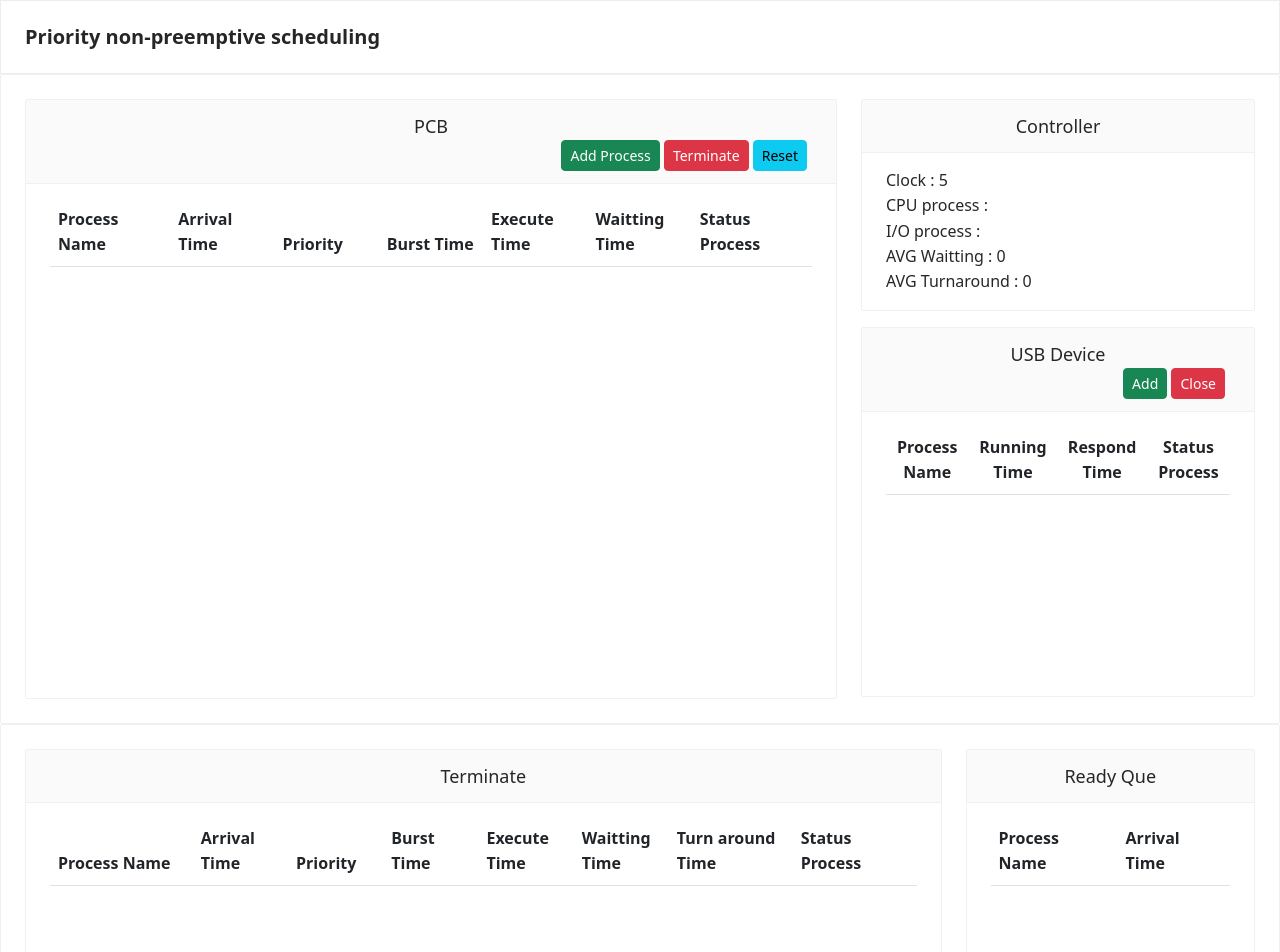
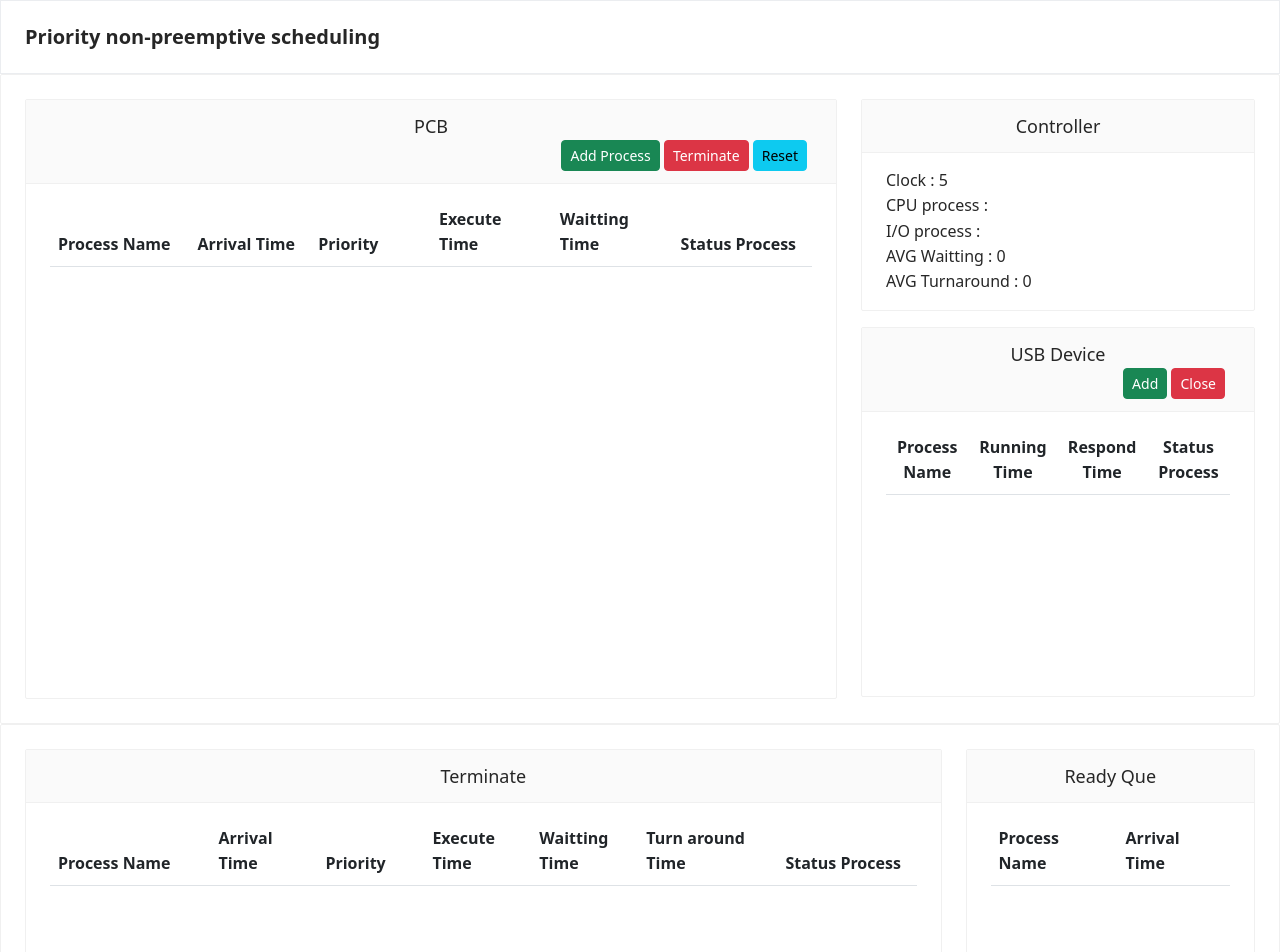
Before and after one commit to dulyakit/os-pcb, a React (Create React App) app: page / in a window 1280 px wide. Shown: the top 952 px of the page. Built offline with nearby package versions, Linux system fonts and the light colour scheme.

Commit message:
เอา burst time ออก

```diff
--- a/src/view/pcb.js
+++ b/src/view/pcb.js
@@ -41,7 +41,6 @@ const PCB = () => {
       name: `Process${processList.length}`,
       arrivalTime: clock,
       priority: getRandomInt(0, 9),
-      burstTime: 0,
       usb: {
         status: false,
         statusUsb: 'Running',
@@ -70,7 +69,6 @@ const PCB = () => {
     // นำตัวแปรที่เก็บค่าที่ค้นหามาเปลี่ยน statusProcess เป็น Terminate
     terminateProcesss[0].statusProcess = "Terminate";
     terminateProcesss[0].turnAroundTime = terminateProcesss[0].excute + terminateProcesss[0].wait;
-    terminateProcesss[0].burstTime = terminateProcesss[0].excute + terminateProcesss[0].usb.runningTime;
     // console.log("terminateProcesss", terminateProcesss);
 
     setProcessCurrent(null)
@@ -196,7 +194,6 @@ const PCB = () => {
         if (tempList[i].statusProcess === "Running") {
           setProcessCurrent(tempList[i].id)
           tempList[i].excute++
-          tempList[i].burstTime++
 
         } else if (tempList[i].statusProcess === "Ready") {
           tempList[i].wait++
@@ -209,7 +206,6 @@ const PCB = () => {
 
           if (tempList[i].usb.statusUsb === "Running") {
             tempList[i].usb.runningTime++
-            tempList[i].burstTime++
           }
 
           if (tempList[i].usb.statusUsb === "Waiting") {
@@ -267,7 +263,6 @@ const PCB = () => {
                       <th style={{ width: '15%' }}>Process Name</th>
                       <th style={{ width: '13%' }}>Arrival Time</th>
                       <th style={{ width: '13%' }}>Priority</th>
-                      <th style={{ width: '13%' }}>Burst Time</th>
                       <th style={{ width: '13%' }}>Execute Time</th>
                       <th style={{ width: '13%' }}>Waitting Time</th>
                       <th style={{ width: '15%' }}>Status Process</th>
@@ -280,7 +275,6 @@ const PCB = () => {
                           <td>{items.name}</td>
                           <td>{items.arrivalTime}</td>
                           <td>{items.priority}</td>
-                          <td>{items.burstTime}</td>
                           <td>{items.excute}</td>
                           <td>{items.wait}</td>
                           {items.statusProcess === 'New' && (<td>New</td>)}
--- a/src/view/terminate.js
+++ b/src/view/terminate.js
@@ -24,7 +24,6 @@ const Terminate = () => {
                       <th style={{ width: '15%' }}>Process Name</th>
                       <th style={{ width: '10%' }}>Arrival Time</th>
                       <th style={{ width: '10%' }}>Priority</th>
-                      <th style={{ width: '10%' }}>Burst Time</th>
                       <th style={{ width: '10%' }}>Execute Time</th>
                       <th style={{ width: '10%' }}>Waitting Time</th>
                       <th style={{ width: '13%' }}>Turn around Time</th>
@@ -37,7 +36,6 @@ const Terminate = () => {
                         <td>{items.name}</td>
                         <td>{items.arrivalTime}</td>
                         <td>{items.priority}</td>
-                        <td>{items.burstTime}</td>
                         <td>{items.excute}</td>
                         <td>{items.wait}</td>
                         <td>{items.turnAroundTime}</td>
```
